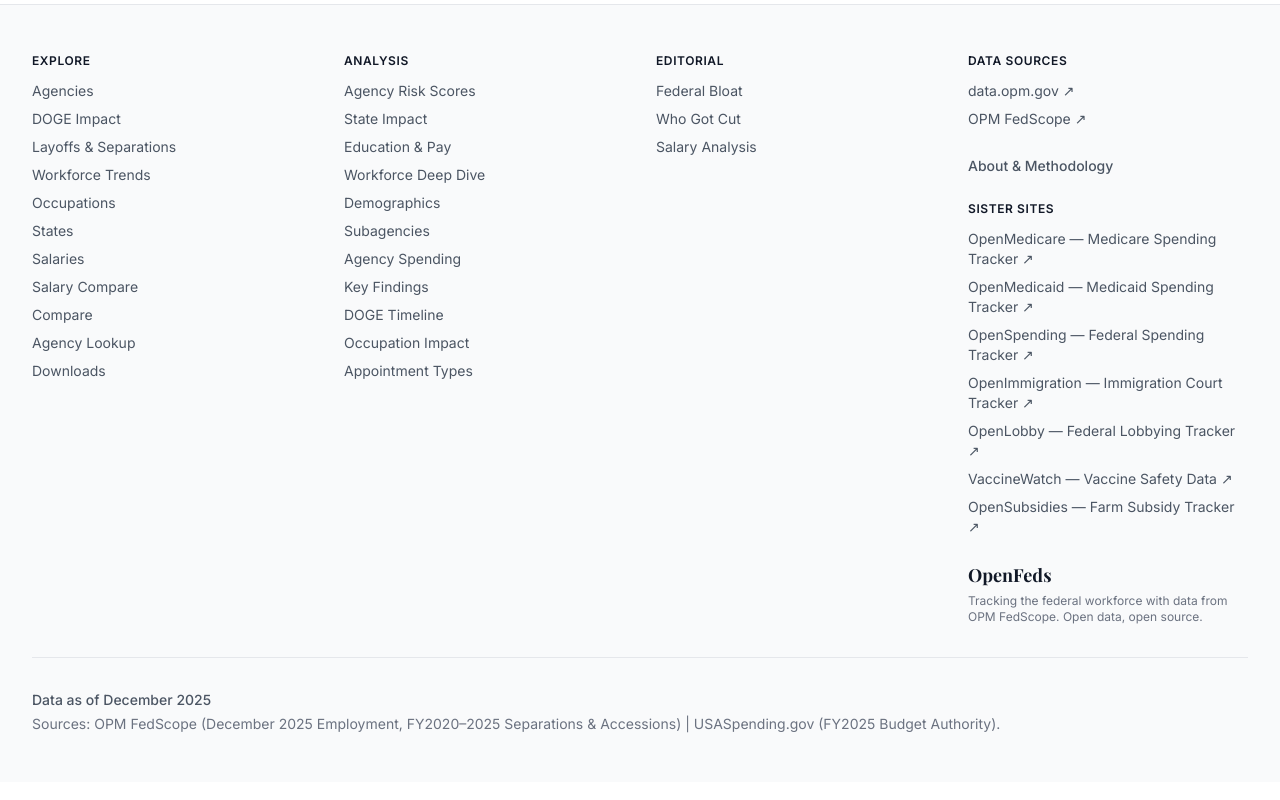
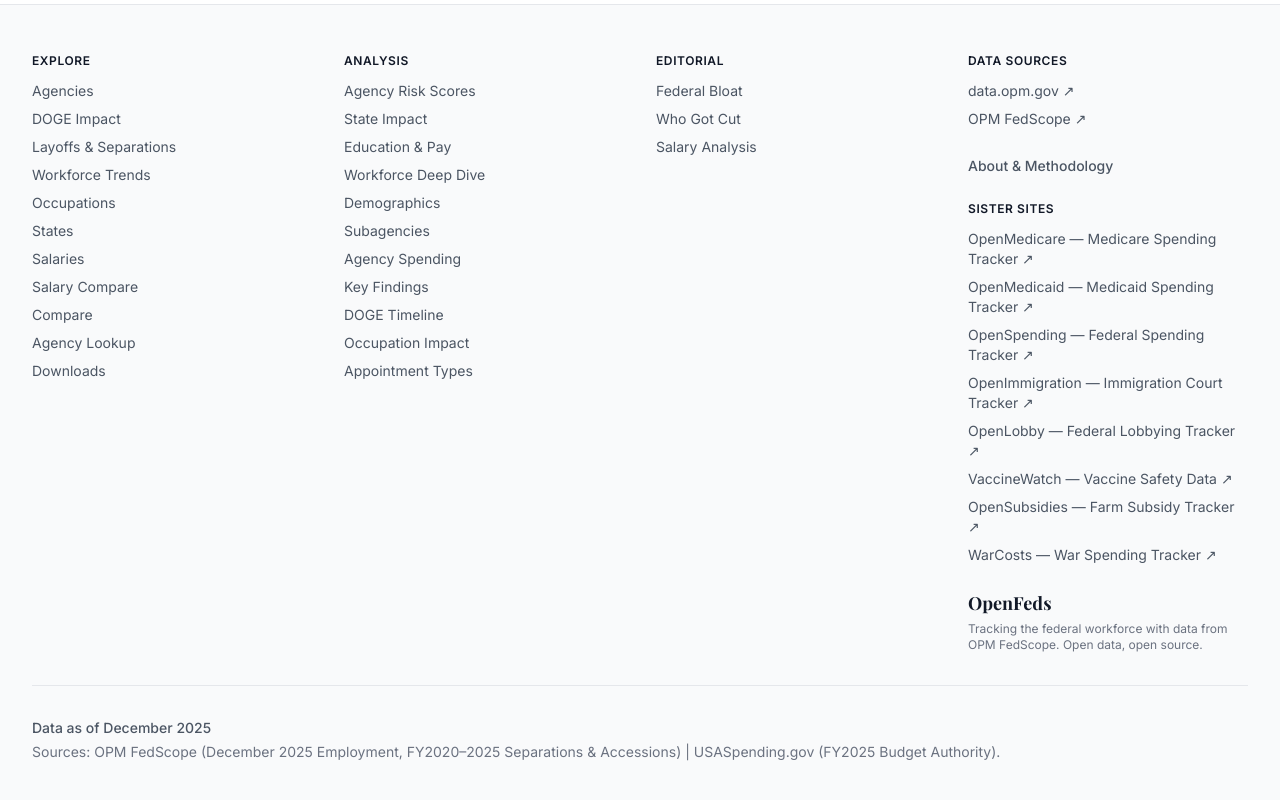
Before and after one commit to kianbob/fedtracker, a Next.js app: page / in a window 1280 px wide. Shown: the part 4353-5153 px from the top of the page. Built offline with nearby package versions, Linux system fonts and the light colour scheme; a web font is replaced by a local one.

Commit message:
Add WarCosts to sister sites footer

```diff
--- a/src/components/Footer.tsx
+++ b/src/components/Footer.tsx
@@ -72,6 +72,7 @@
                 <a href="https://www.openlobby.us" target="_blank" rel="noopener noreferrer" className="block text-gray-600 hover:text-accent">OpenLobby — Federal Lobbying Tracker ↗</a>
                 <a href="https://www.vaccinewatch.org" target="_blank" rel="noopener noreferrer" className="block text-gray-600 hover:text-accent">VaccineWatch — Vaccine Safety Data ↗</a>
                 <a href="https://www.opensubsidies.org" target="_blank" rel="noopener noreferrer" className="block text-gray-600 hover:text-accent">OpenSubsidies — Farm Subsidy Tracker ↗</a>
+                <a href="https://www.warcosts.org" target="_blank" rel="noopener noreferrer" className="block text-gray-600 hover:text-accent">WarCosts — War Spending Tracker ↗</a>
               </div>
             </div>
 
```
